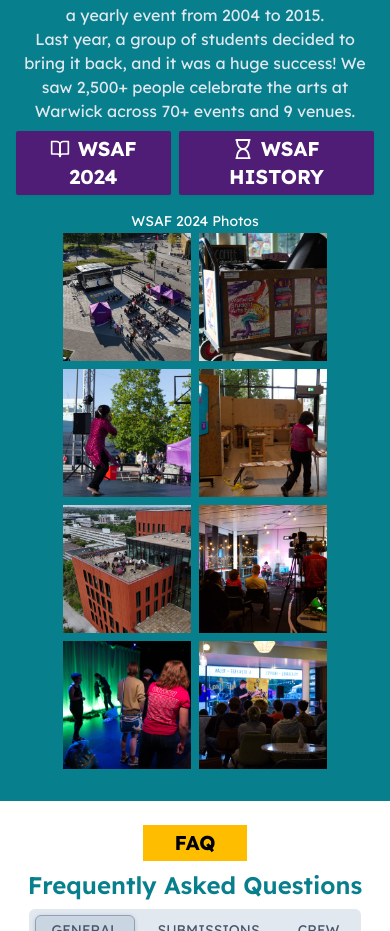
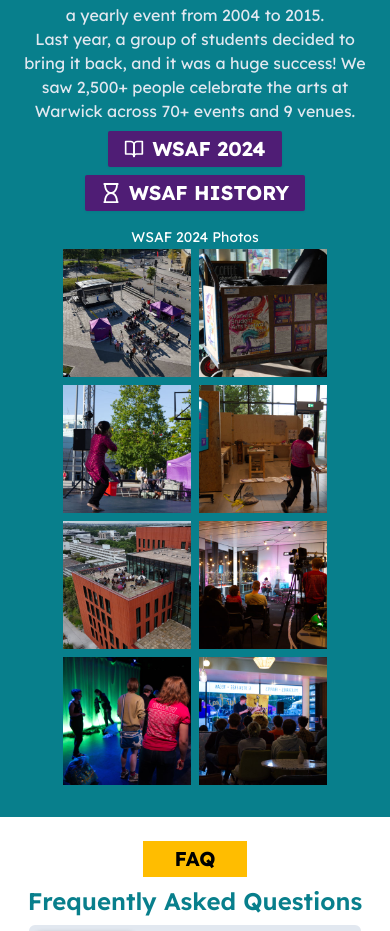
Before and after one commit to WarwickStudentArtsFestival/wsaf25-website, a Next.js app: page / in a window 390 px wide. Shown: the part 4144-5075 px from the top of the page. Built offline with nearby package versions, Linux system fonts and the light colour scheme.

Commit message:
make links flex col on small viewport

```diff
--- a/src/app/(home)/components/history.tsx
+++ b/src/app/(home)/components/history.tsx
@@ -53,7 +53,7 @@ export default function History() {
         70+ events and 9 venues.
       </p>
 
-      <div className="flex items-center justify-center gap-2 my-2 text-white">
+      <div className="flex flex-col sm:flex-row items-center justify-center gap-2 my-2 text-white">
         <a
           href="https://2024.wsaf.org.uk"
           className="inline-block bg-purple px-4 py-1 rounded-xs drop-shadow-xs hover:scale-105"
@@ -77,7 +77,7 @@ export default function History() {
 
       <p className="mt-4 mb-0.5 text-white text-sm">WSAF 2024 Photos</p>
       <div className="px-8 lg:text-lg max-w-5xl mx-auto">
-        <div className="grid grid-cols-2 sm:grid-cols-3 lg:grid-cols-5 gap-2 w-max mx-auto">
+        <div className="grid grid-cols-2 m-0 sm:grid-cols-3 lg:grid-cols-5 gap-2 w-max mx-auto">
           <Image
             src={PiazzaStage}
             alt="Aerial photo of dance at the WSAF piazza stage"
```
